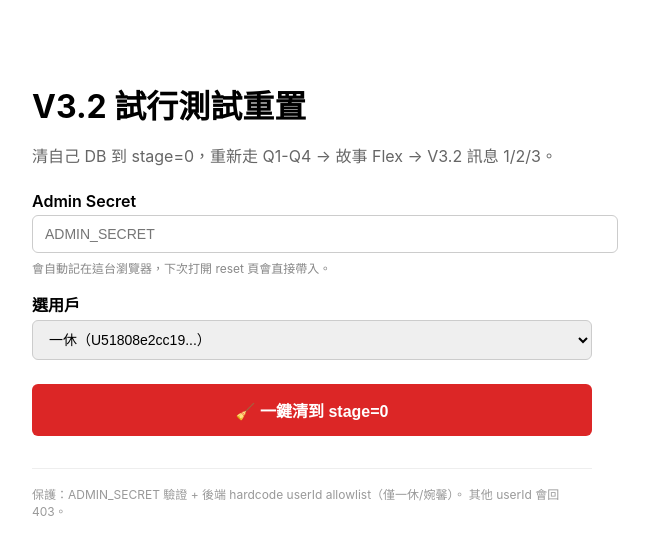
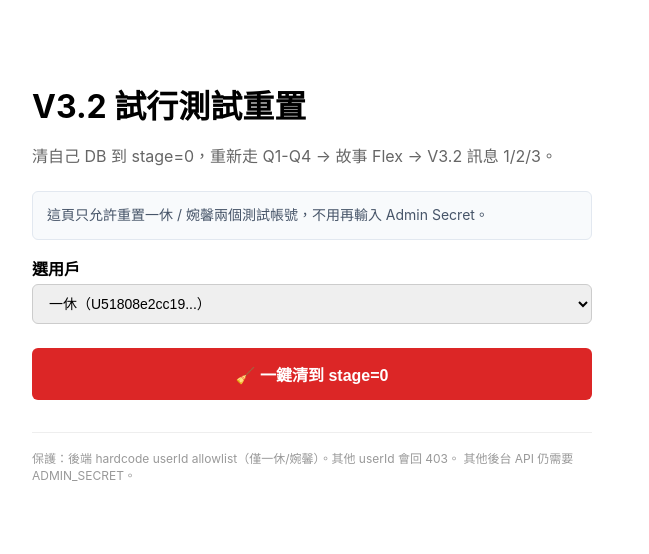
Before and after one commit to leehugh007/official-yihugh-line-bot, a Next.js app: page /admin/reset-v32 in a window 1280 px wide. Shown: the top 554 px of the page, without its empty margins (328-977 px from the left). Built offline with nearby package versions, Linux system fonts and the light colour scheme.

Commit message:
fix(admin): allow reset test users without secret

```diff
--- a/app/admin/reset-v32/page.js
+++ b/app/admin/reset-v32/page.js
@@ -1,7 +1,7 @@
 'use client';
 
 // V3.2 試行測試 — 重置自己 DB 到 stage=0 一鍵頁
-// URL: /admin/reset-v32?secret=ADMIN_SECRET
+// URL: /admin/reset-v32
 // ALLOWLIST：一休 + 婉馨（後端 V32_RESET_ALLOWLIST 鎖死）
 
 import { useState, useEffect } from 'react';
@@ -12,7 +12,6 @@ const PRESETS = [
 ];
 
 export default function ResetV32Page() {
-  const [secret, setSecret] = useState('');
   const [userId, setUserId] = useState(PRESETS[0].userId);
   const [loading, setLoading] = useState(false);
   const [result, setResult] = useState(null);
@@ -22,28 +21,11 @@ export default function ResetV32Page() {
     const params = new URLSearchParams(window.location.search);
     const s = params.get('secret');
     if (s) {
-      setSecret(s);
       localStorage.setItem('admin_secret', s);
-      return;
     }
-    const saved = localStorage.getItem('admin_secret');
-    if (saved) setSecret(saved);
   }, []);
 
-  function handleSecretChange(value) {
-    setSecret(value);
-    if (value) {
-      localStorage.setItem('admin_secret', value);
-    } else {
-      localStorage.removeItem('admin_secret');
-    }
-  }
-
   async function handleReset() {
-    if (!secret) {
-      setError('請輸入 admin secret');
-      return;
-    }
     if (
       !confirm(
         `確定清 ${userId.slice(0, 8)}... 到 stage=0？\n\n會清掉：\n• path_stage / path / weights\n• ai_tags（q3/q4 全清）\n• v3.2 漏斗 16 欄\n• handoff 狀態\n• Q5 軟邀請軌`
@@ -59,7 +41,6 @@ export default function ResetV32Page() {
         method: 'POST',
         headers: { 'Content-Type': 'application/json' },
         body: JSON.stringify({
-          secret,
           action: 'reset_v32_test_user',
           userId,
         }),
@@ -91,25 +72,20 @@ export default function ResetV32Page() {
         清自己 DB 到 stage=0，重新走 Q1-Q4 → 故事 Flex → V3.2 訊息 1/2/3。
       </p>
 
-      <label style={{ display: 'block', marginBottom: 16 }}>
-        <span style={{ display: 'block', fontWeight: 600, marginBottom: 4 }}>Admin Secret</span>
-        <input
-          type="password"
-          value={secret}
-          onChange={(e) => handleSecretChange(e.target.value)}
-          placeholder="ADMIN_SECRET"
-          style={{
-            width: '100%',
-            padding: '10px 12px',
-            fontSize: 14,
-            border: '1px solid #ccc',
-            borderRadius: 6,
-          }}
-        />
-        <span style={{ display: 'block', fontSize: 12, color: '#888', marginTop: 6 }}>
-          會自動記在這台瀏覽器，下次打開 reset 頁會直接帶入。
-        </span>
-      </label>
+      <div
+        style={{
+          marginBottom: 16,
+          padding: '12px 14px',
+          background: '#f8fafc',
+          border: '1px solid #e2e8f0',
+          borderRadius: 6,
+          color: '#475569',
+          fontSize: 14,
+          lineHeight: 1.6,
+        }}
+      >
+        這頁只允許重置一休 / 婉馨兩個測試帳號，不用再輸入 Admin Secret。
+      </div>
 
       <label style={{ display: 'block', marginBottom: 24 }}>
         <span style={{ display: 'block', fontWeight: 600, marginBottom: 4 }}>選用戶</span>
@@ -201,8 +177,8 @@ export default function ResetV32Page() {
         }}
       />
       <p style={{ fontSize: 12, color: '#999' }}>
-        保護：ADMIN_SECRET 驗證 + 後端 hardcode userId allowlist（僅一休/婉馨）。
-        其他 userId 會回 403。
+        保護：後端 hardcode userId allowlist（僅一休/婉馨）。其他 userId 會回 403。
+        其他後台 API 仍需要 ADMIN_SECRET。
       </p>
     </div>
   );
--- a/app/api/admin/route.js
+++ b/app/api/admin/route.js
@@ -100,7 +100,8 @@ export async function POST(request) {
   const body = await request.json();
   const { secret, action, ...data } = body;
 
-  if (secret !== process.env.ADMIN_SECRET) return unauthorized();
+  const isResetV32TestUser = action === 'reset_v32_test_user';
+  if (!isResetV32TestUser && secret !== process.env.ADMIN_SECRET) return unauthorized();
 
   switch (action) {
     case 'update_template':
```
